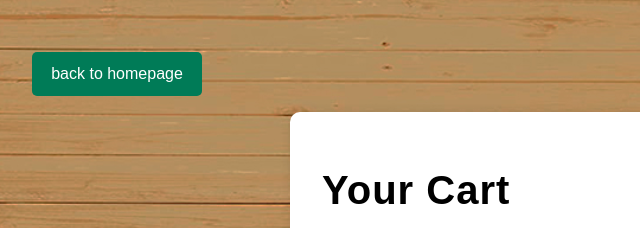
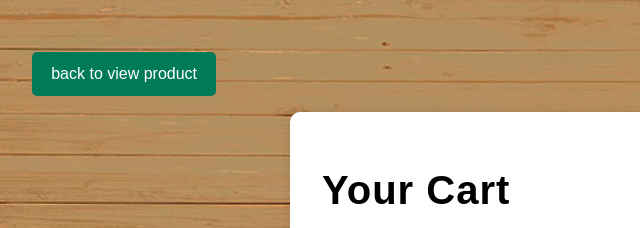
Before and after one commit to charel-ship-it/pastura-store, a plain HTML site: page products/cart.html in a window 1280 px wide. Shown: the top 228 px of the page, 0-640 px from the left. Drawn offline with Linux system fonts and the light colour scheme; some packages are replaced by stand-ins of ours; a script that the page names is missing.

Commit message:
Deploying update

```diff
--- a/products/cart.html
+++ b/products/cart.html
@@ -154,9 +154,9 @@
 <body>
    <div class="product-page-container">
     <div class="breadcrumb">
-      <a href="../index.html" style="padding: 0.8rem 1.2rem; background: #007b57; color: white;
+      <a href="view-product.html" style="padding: 0.8rem 1.2rem; background: #007b57; color: white;
       border: none; border-radius: 5px; font-size: 1rem; cursor: pointer; margin-top: 20px;">
-        back to homepage
+        back to view product
       </a>
     </div>
   <div class="cart-container">
```
